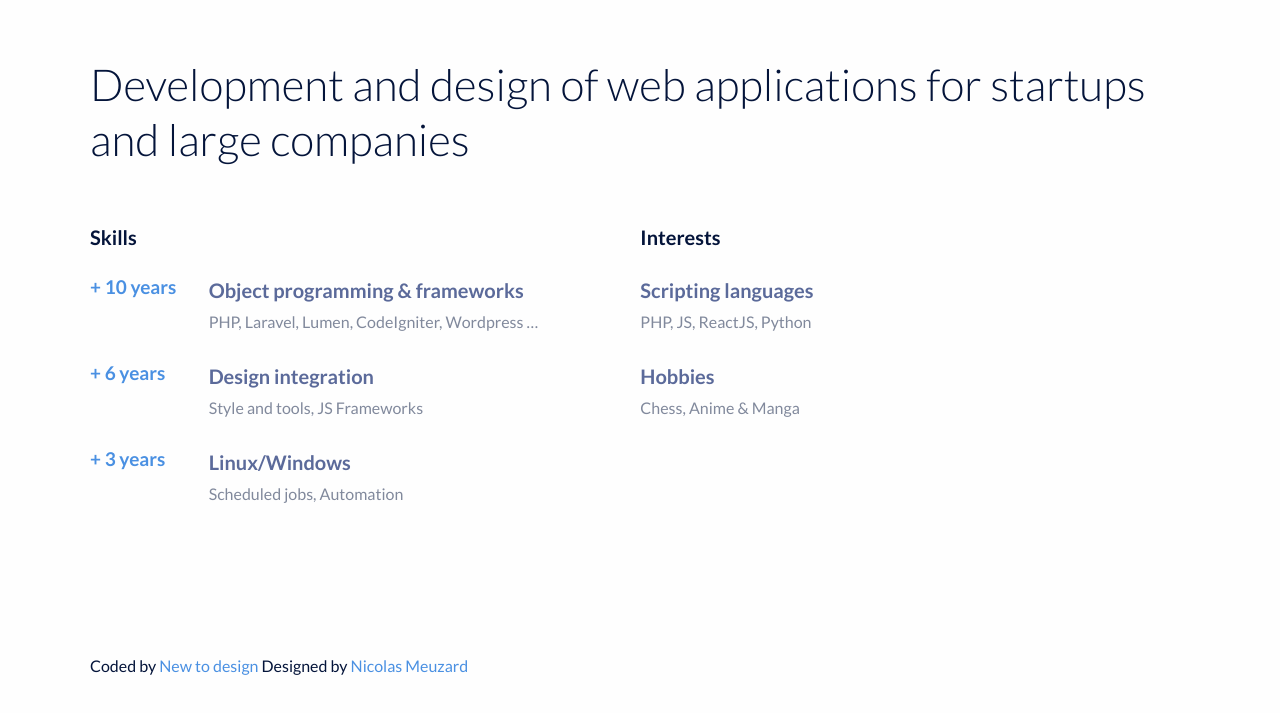
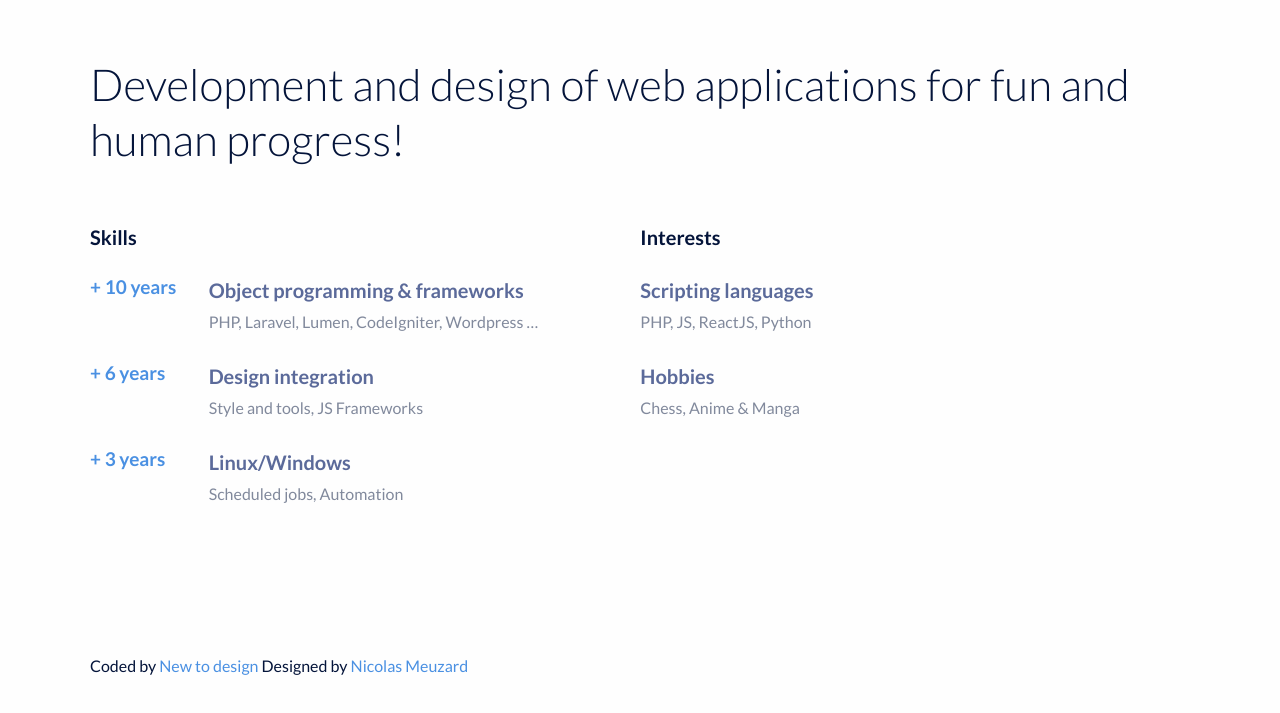
Before and after one commit to ultimatenyx/ultimatenyx.github.io, a plain HTML site: page index.html in a window 1280 px wide. Shown: the part 167-880 px from the top of the page. Drawn offline with Linux system fonts and the light colour scheme.

Commit message:
Modified statement

```diff
--- a/index.html
+++ b/index.html
@@ -14,7 +14,7 @@
 			<span class="email">nikhilchaughule[@]gmail.com</span>
 
 			<h2 class="lead">Development and design of web applications
-for startups and large companies</h2>
+for fun and human progress!</h2>
 		</div>
 	</div>
 
```
